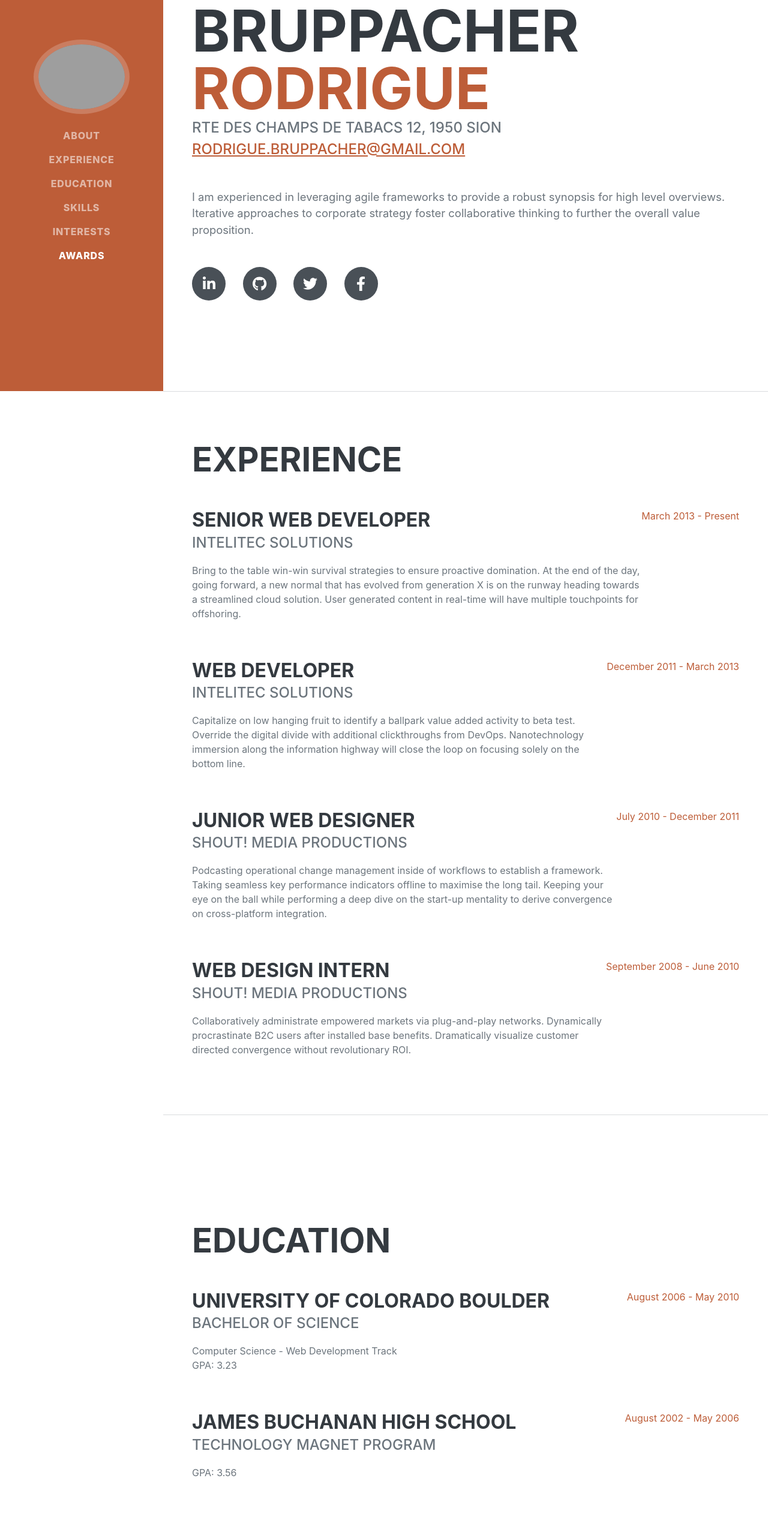
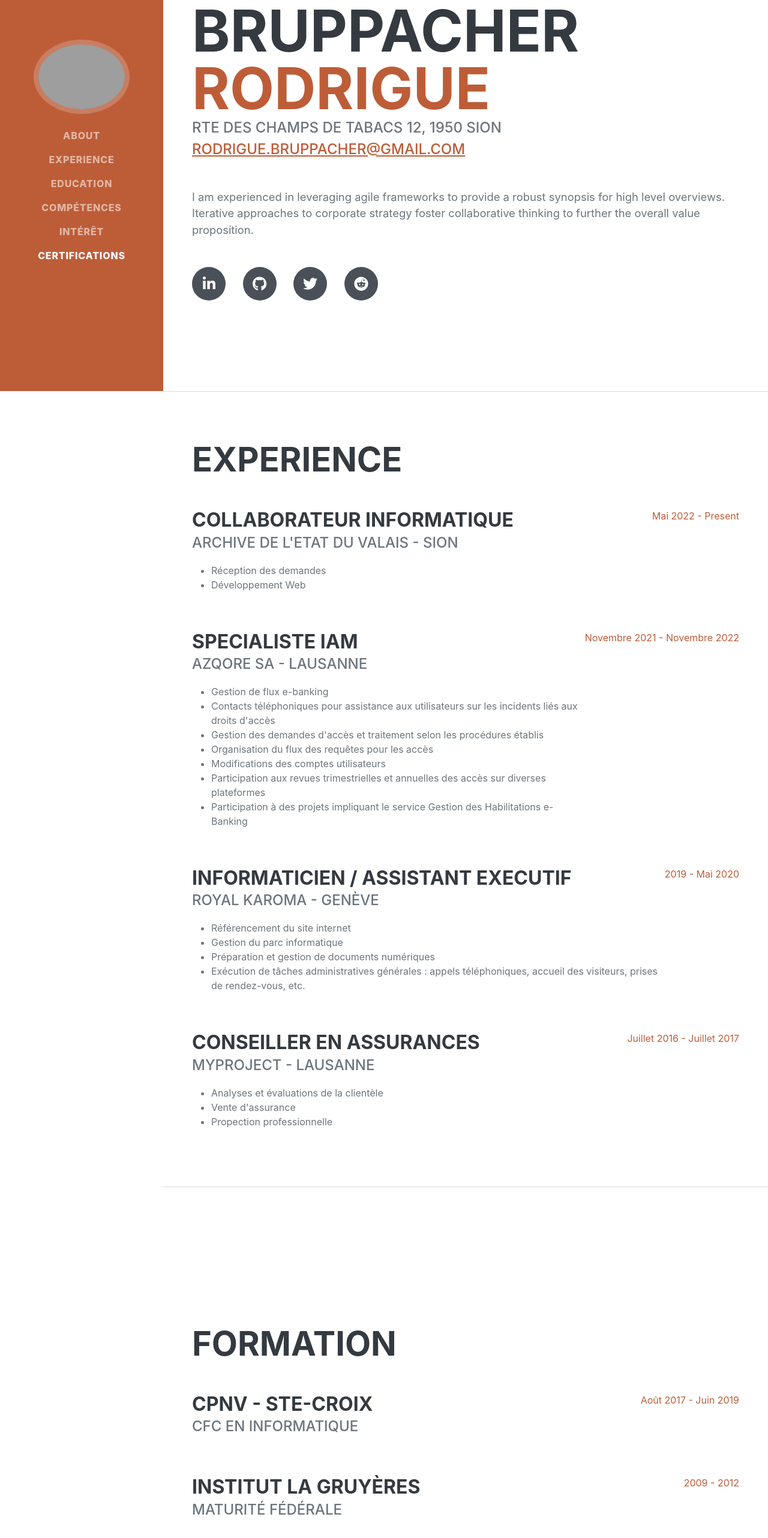
Before and after one commit to Jaybe999/Jaybe999.github.io, a plain HTML site: page index.html in a window 1280 px wide. Shown: the part 148-2712 px from the top of the page at 60% size. Drawn offline with nearby package versions, Linux system fonts and the light colour scheme; grey boxes are pictures that could not be loaded; a web font is replaced by a local one.

Commit message:
init Boostrap theme

```diff
--- a/index.html
+++ b/index.html
@@ -28,9 +28,9 @@
                     <li class="nav-item"><a class="nav-link js-scroll-trigger" href="#about">About</a></li>
                     <li class="nav-item"><a class="nav-link js-scroll-trigger" href="#experience">Experience</a></li>
                     <li class="nav-item"><a class="nav-link js-scroll-trigger" href="#education">Education</a></li>
-                    <li class="nav-item"><a class="nav-link js-scroll-trigger" href="#skills">Skills</a></li>
-                    <li class="nav-item"><a class="nav-link js-scroll-trigger" href="#interests">Interests</a></li>
-                    <li class="nav-item"><a class="nav-link js-scroll-trigger" href="#awards">Awards</a></li>
+                    <li class="nav-item"><a class="nav-link js-scroll-trigger" href="#skills">Compétences</a></li>
+                    <li class="nav-item"><a class="nav-link js-scroll-trigger" href="#interests">Intérêt</a></li>
+                    <li class="nav-item"><a class="nav-link js-scroll-trigger" href="#awards">Certifications</a></li>
                 </ul>
             </div>
         </nav>
@@ -49,10 +49,10 @@
                     </div>
                     <p class="lead mb-5">I am experienced in leveraging agile frameworks to provide a robust synopsis for high level overviews. Iterative approaches to corporate strategy foster collaborative thinking to further the overall value proposition.</p>
                     <div class="social-icons">
-                        <a class="social-icon" href="#!"><i class="fab fa-linkedin-in"></i></a>
-                        <a class="social-icon" href="#!"><i class="fab fa-github"></i></a>
-                        <a class="social-icon" href="#!"><i class="fab fa-twitter"></i></a>
-                        <a class="social-icon" href="#!"><i class="fab fa-facebook-f"></i></a>
+                        <a class="social-icon" href="https://www.linkedin.com/in/rodrigue-bruppacher-5615051b9"><i class="fab fa-linkedin-in"></i></a>
+                        <a class="social-icon" href="https://github.com/Jaybe999"><i class="fab fa-github"></i></a>
+                        <a class="social-icon" href="https://twitter.com/bruppa2"><i class="fab fa-twitter"></i></a>
+                        <a class="social-icon" href="https://www.reddit.com/user/Rodfor2030"><i class="fab fa-reddit"></i></a>
                     </div>
                 </div>
             </section>
@@ -63,35 +63,63 @@
                     <h2 class="mb-5">Experience</h2>
                     <div class="d-flex flex-column flex-md-row justify-content-between mb-5">
                         <div class="flex-grow-1">
-                            <h3 class="mb-0">Senior Web Developer</h3>
-                            <div class="subheading mb-3">Intelitec Solutions</div>
-                            <p>Bring to the table win-win survival strategies to ensure proactive domination. At the end of the day, going forward, a new normal that has evolved from generation X is on the runway heading towards a streamlined cloud solution. User generated content in real-time will have multiple touchpoints for offshoring.</p>
+                            <h3 class="mb-0">Collaborateur Informatique</h3>
+                            <div class="subheading mb-3">Archive de l'Etat du Valais - Sion</div>
+                            <p>
+                                <ul>
+                                    <li>Réception des demandes</li>
+                                    <li>Développement Web</li>
+                                </ul>
+                            </p>
                         </div>
-                        <div class="flex-shrink-0"><span class="text-primary">March 2013 - Present</span></div>
+                        <div class="flex-shrink-0"><span class="text-primary">Mai 2022 - Present</span></div>
                     </div>
                     <div class="d-flex flex-column flex-md-row justify-content-between mb-5">
                         <div class="flex-grow-1">
-                            <h3 class="mb-0">Web Developer</h3>
-                            <div class="subheading mb-3">Intelitec Solutions</div>
-                            <p>Capitalize on low hanging fruit to identify a ballpark value added activity to beta test. Override the digital divide with additional clickthroughs from DevOps. Nanotechnology immersion along the information highway will close the loop on focusing solely on the bottom line.</p>
+                            <h3 class="mb-0">Specialiste IAM</h3>
+                            <div class="subheading mb-3">Azqore SA - Lausanne</div>
+                            <p>
+                                <ul>
+                                    <li>Gestion de flux e-banking</li>
+                                    <li>Contacts téléphoniques pour assistance aux utilisateurs sur les incidents liés aux droits d'accès</li>
+                                    <li>Gestion des demandes d'accès et traitement selon les procédures établis</li>
+                                    <li>Organisation du flux des requêtes pour les accès</li>
+                                    <li>Modifications des comptes utilisateurs</li>
+                                    <li>Participation aux revues trimestrielles et annuelles des accès sur diverses plateformes</li>
+                                    <li>Participation à des projets impliquant le service Gestion des Habilitations e-Banking</li>
+                                </ul>
+                            </p>
                         </div>
-                        <div class="flex-shrink-0"><span class="text-primary">December 2011 - March 2013</span></div>
+                        <div class="flex-shrink-0"><span class="text-primary">Novembre 2021 - Novembre 2022</span></div>
                     </div>
                     <div class="d-flex flex-column flex-md-row justify-content-between mb-5">
                         <div class="flex-grow-1">
-                            <h3 class="mb-0">Junior Web Designer</h3>
-                            <div class="subheading mb-3">Shout! Media Productions</div>
-                            <p>Podcasting operational change management inside of workflows to establish a framework. Taking seamless key performance indicators offline to maximise the long tail. Keeping your eye on the ball while performing a deep dive on the start-up mentality to derive convergence on cross-platform integration.</p>
+                            <h3 class="mb-0">Informaticien / Assistant Executif</h3>
+                            <div class="subheading mb-3">Royal Karoma - Genève</div>
+                            <p>
+                                <ul>
+                                    <li>Référencement du site internet</li>
+                                    <li>Gestion du parc informatique</li>
+                                    <li>Préparation et gestion de documents numériques</li>
+                                    <li>Exécution de tâches administratives générales : appels téléphoniques, accueil des visiteurs, prises de rendez-vous, etc.</li>
+                                </ul>
+                            </p>
                         </div>
-                        <div class="flex-shrink-0"><span class="text-primary">July 2010 - December 2011</span></div>
+                        <div class="flex-shrink-0"><span class="text-primary"> 2019 - Mai 2020</span></div>
                     </div>
                     <div class="d-flex flex-column flex-md-row justify-content-between">
                         <div class="flex-grow-1">
-                            <h3 class="mb-0">Web Design Intern</h3>
-                            <div class="subheading mb-3">Shout! Media Productions</div>
-                            <p>Collaboratively administrate empowered markets via plug-and-play networks. Dynamically procrastinate B2C users after installed base benefits. Dramatically visualize customer directed convergence without revolutionary ROI.</p>
+                            <h3 class="mb-0">Conseiller en Assurances</h3>
+                            <div class="subheading mb-3">MyProject - Lausanne</div>
+                            <p>
+                                <ul>
+                                    <li>Analyses et évaluations de la clientèle</li>
+                                    <li>Vente d'assurance</li>
+                                    <li>Propection professionnelle</li>
+                                </ul>
+                            </p>
                         </div>
-                        <div class="flex-shrink-0"><span class="text-primary">September 2008 - June 2010</span></div>
+                        <div class="flex-shrink-0"><span class="text-primary">Juillet 2016 - Juillet 2017</span></div>
                     </div>
                 </div>
             </section>
@@ -99,23 +127,20 @@
             <!-- Education-->
             <section class="resume-section" id="education">
                 <div class="resume-section-content">
-                    <h2 class="mb-5">Education</h2>
+                    <h2 class="mb-5">Formation</h2>
                     <div class="d-flex flex-column flex-md-row justify-content-between mb-5">
                         <div class="flex-grow-1">
-                            <h3 class="mb-0">University of Colorado Boulder</h3>
-                            <div class="subheading mb-3">Bachelor of Science</div>
-                            <div>Computer Science - Web Development Track</div>
-                            <p>GPA: 3.23</p>
+                            <h3 class="mb-0">CPNV - Ste-Croix</h3>
+                            <div class="subheading mb-3">CFC en Informatique</div>
                         </div>
-                        <div class="flex-shrink-0"><span class="text-primary">August 2006 - May 2010</span></div>
+                        <div class="flex-shrink-0"><span class="text-primary">Août 2017 - Juin 2019</span></div>
                     </div>
                     <div class="d-flex flex-column flex-md-row justify-content-between">
                         <div class="flex-grow-1">
-                            <h3 class="mb-0">James Buchanan High School</h3>
-                            <div class="subheading mb-3">Technology Magnet Program</div>
-                            <p>GPA: 3.56</p>
+                            <h3 class="mb-0">Institut la Gruyères</h3>
+                            <div class="subheading mb-3">Maturité fédérale</div>
                         </div>
-                        <div class="flex-shrink-0"><span class="text-primary">August 2002 - May 2006</span></div>
+                        <div class="flex-shrink-0"><span class="text-primary">2009 - 2012</span></div>
                     </div>
                 </div>
             </section>
@@ -123,95 +148,42 @@
             <!-- Skills-->
             <section class="resume-section" id="skills">
                 <div class="resume-section-content">
-                    <h2 class="mb-5">Skills</h2>
-                    <div class="subheading mb-3">Programming Languages & Tools</div>
+                    <h2 class="mb-5">Compétences</h2>
+                    <div class="subheading mb-3">Language de programation et outils</div>
                     <ul class="list-inline dev-icons">
                         <li class="list-inline-item"><i class="fab fa-html5"></i></li>
                         <li class="list-inline-item"><i class="fab fa-css3-alt"></i></li>
-                        <li class="list-inline-item"><i class="fab fa-js-square"></i></li>
-                        <li class="list-inline-item"><i class="fab fa-angular"></i></li>
-                        <li class="list-inline-item"><i class="fab fa-react"></i></li>
-                        <li class="list-inline-item"><i class="fab fa-node-js"></i></li>
-                        <li class="list-inline-item"><i class="fab fa-sass"></i></li>
-                        <li class="list-inline-item"><i class="fab fa-less"></i></li>
-                        <li class="list-inline-item"><i class="fab fa-wordpress"></i></li>
-                        <li class="list-inline-item"><i class="fab fa-gulp"></i></li>
-                        <li class="list-inline-item"><i class="fab fa-grunt"></i></li>
-                        <li class="list-inline-item"><i class="fab fa-npm"></i></li>
+                        <li class="list-inline-item"><i class="fab fa-python"></i></li>
                     </ul>
-                    <div class="subheading mb-3">Workflow</div>
-                    <ul class="fa-ul mb-0">
-                        <li>
-                            <span class="fa-li"><i class="fas fa-check"></i></span>
-                            Mobile-First, Responsive Design
-                        </li>
-                        <li>
-                            <span class="fa-li"><i class="fas fa-check"></i></span>
-                            Cross Browser Testing & Debugging
-                        </li>
-                        <li>
-                            <span class="fa-li"><i class="fas fa-check"></i></span>
-                            Cross Functional Teams
-                        </li>
-                        <li>
-                            <span class="fa-li"><i class="fas fa-check"></i></span>
-                            Agile Development & Scrum
-                        </li>
-                    </ul>
-                </div>
             </section>
             <hr class="m-0" />
             <!-- Interests-->
             <section class="resume-section" id="interests">
                 <div class="resume-section-content">
-                    <h2 class="mb-5">Interests</h2>
-                    <p>Apart from being a web developer, I enjoy most of my time being outdoors. In the winter, I am an avid skier and novice ice climber. During the warmer months here in Colorado, I enjoy mountain biking, free climbing, and kayaking.</p>
-                    <p class="mb-0">When forced indoors, I follow a number of sci-fi and fantasy genre movies and television shows, I am an aspiring chef, and I spend a large amount of my free time exploring the latest technology advancements in the front-end web development world.</p>
+                    <h2 class="mb-5">Hobby</h2>
+                    <p>
+                        <ul>
+                            <li>Blockchain</li>
+                            <li>Piano</li>
+                            <li>Sport</li>
+                            <li>Yoga</li>
+                        </ul>
+                    </p>
                 </div>
             </section>
             <hr class="m-0" />
             <!-- Awards-->
             <section class="resume-section" id="awards">
                 <div class="resume-section-content">
-                    <h2 class="mb-5">Awards & Certifications</h2>
+                    <h2 class="mb-5">Certifications</h2>
                     <ul class="fa-ul mb-0">
                         <li>
                             <span class="fa-li"><i class="fas fa-trophy text-warning"></i></span>
-                            Google Analytics Certified Developer
+                            Certification Google Ads
                         </li>
                         <li>
                             <span class="fa-li"><i class="fas fa-trophy text-warning"></i></span>
-                            Mobile Web Specialist - Google Certification
-                        </li>
-                        <li>
-                            <span class="fa-li"><i class="fas fa-trophy text-warning"></i></span>
-                            1
-                            <sup>st</sup>
-                            Place - University of Colorado Boulder - Emerging Tech Competition 2009
-                        </li>
-                        <li>
-                            <span class="fa-li"><i class="fas fa-trophy text-warning"></i></span>
-                            1
-                            <sup>st</sup>
-                            Place - University of Colorado Boulder - Adobe Creative Jam 2008 (UI Design Category)
-                        </li>
-                        <li>
-                            <span class="fa-li"><i class="fas fa-trophy text-warning"></i></span>
-                            2
-                            <sup>nd</sup>
-                            Place - University of Colorado Boulder - Emerging Tech Competition 2008
-                        </li>
-                        <li>
-                            <span class="fa-li"><i class="fas fa-trophy text-warning"></i></span>
-                            1
-                            <sup>st</sup>
-                            Place - James Buchanan High School - Hackathon 2006
-                        </li>
-                        <li>
-                            <span class="fa-li"><i class="fas fa-trophy text-warning"></i></span>
-                            3
-                            <sup>rd</sup>
-                            Place - James Buchanan High School - Hackathon 2005
+                            Certification CCNA
                         </li>
                     </ul>
                 </div>
```
Also changed, not shown: 1 other file.
